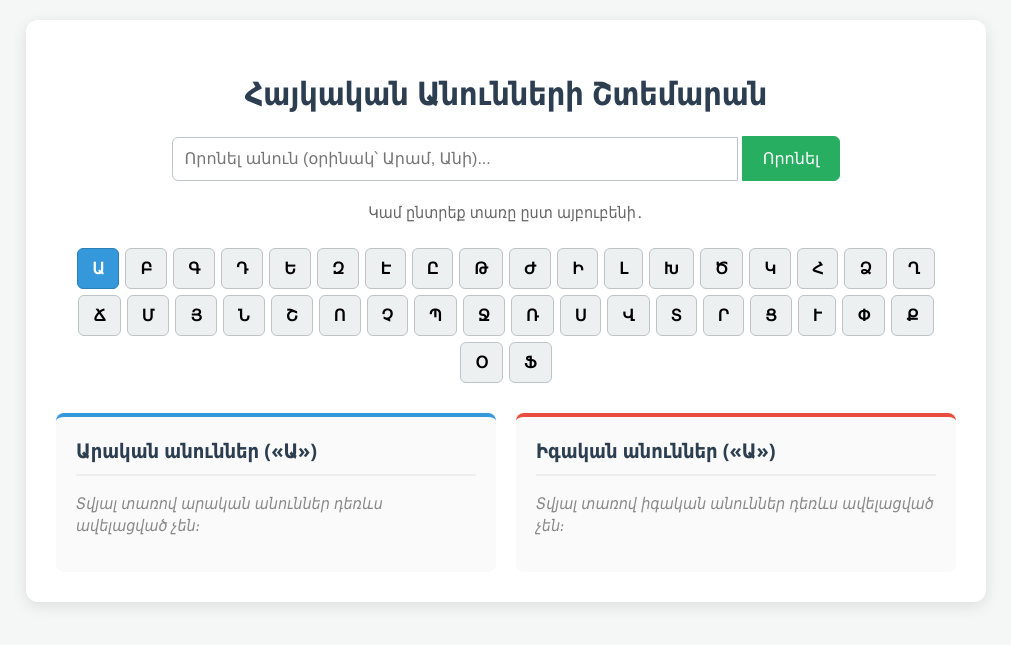
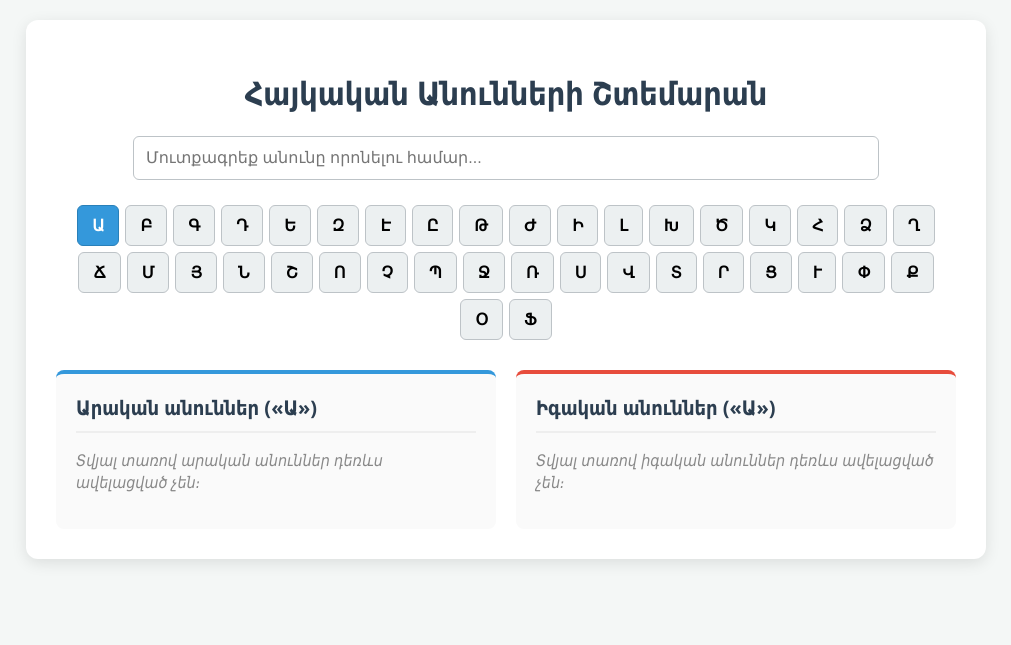
Before and after one commit to Narek201114/armenian-names-app, a Flask app: page / in a window 1280 px wide. Shown: the top 645 px of the page, without its empty margins (134-1145 px from the left). Run offline with Flask 3, Linux system fonts and the light colour scheme.

Commit message:
Update index.html

```diff
--- a/templates/index.html
+++ b/templates/index.html
@@ -28,24 +28,12 @@
             margin: 20px 0;
         }
         .search-input {
-            width: 60%;
+            width: 80%;
             padding: 12px;
             font-size: 16px;
             border: 1px solid #bdc3c7;
-            border-radius: 6px 0 0 6px;
+            border-radius: 6px;
             outline: none;
-        }
-        .search-btn {
-            padding: 12px 20px;
-            font-size: 16px;
-            background-color: #27ae60;
-            color: white;
-            border: 1px solid #27ae60;
-            border-radius: 0 6px 6px 0;
-            cursor: pointer;
-        }
-        .search-btn:hover {
-            background-color: #219653;
         }
         .alphabet-box {
             display: flex;
@@ -84,14 +72,6 @@
         .column.female {
             border-top-color: #e74c3c;
         }
-        .full-width-column {
-            width: 100%;
-            background: #fafafa;
-            padding: 20px;
-            border-radius: 8px;
-            border-top: 4px solid #27ae60;
-            margin-top: 30px;
-        }
         h2 {
             font-size: 20px;
             margin-top: 0;
@@ -123,55 +103,32 @@
     <div class="container">
         <h1>Հայկական Անունների Շտեմարան</h1>
 
-        <!-- Որոնման հատված -->
+        <!-- Որոնման հատված (Ակնթարթային) -->
         <div class="search-box">
-            <form method="POST">
-                <input type="text" name="search_query" class="search-input" placeholder="Որոնել անուն (օրինակ՝ Արամ, Անի)..." value="{{ search_query }}">
-                <button type="submit" class="search-btn">Որոնել</button>
-            </form>
+            <input type="text" id="searchInput" class="search-input" placeholder="Մուտքագրեք անունը որոնելու համար...">
         </div>
-
-        <p style="text-align: center; color: #666;">Կամ ընտրեք տառը ըստ այբուբենի․</p>
 
         <!-- Այբուբենի կոճակներ -->
         <form method="POST" id="letterForm">
             <div class="alphabet-box">
                 {% for letter in alphabet %}
                     <button type="submit" name="letter" value="{{ letter }}"
-                            class="letter-btn {% if letter == selected_letter and not search_query %}active{% endif %}">
+                            class="letter-btn {% if letter == selected_letter %}active{% endif %}">
                         {{ letter }}
                     </button>
                 {% endfor %}
             </div>
         </form>
 
-        <!-- Եթե որոնման արդյունք կա -->
-        {% if search_query %}
-            <div class="full-width-column">
-                <h2>«{{ search_query }}» որոնման արդյունքները</h2>
-                {% if search_results %}
-                    <ul>
-                        {% for item in search_results %}
-                            <li>
-                                <span class="name-title">{{ item.name }}</span>
-                                (<span style="color: #2980b9; font-size: 13px;">{{ item.gender }}</span>, տառ՝ {{ item.letter }}) —
-                                <span class="name-meaning">{{ item.meaning }}</span>
-                            </li>
-                        {% endfor %}
-                    </ul>
-                {% else %}
-                    <p class="no-data">Ոչինչ չի գտնվել «{{ search_query }}» անվան համար։</p>
-                {% endif %}
-            </div>
-        {% else %}
-            <!-- Սովորական ցուցադրում ըստ տառերի -->
-            <div class="results-section">
+        <!-- Արդյունքների ցուցադրում -->
+        <div class="results-section" id="resultsSection">
+            <!-- Արական անուններ -->
             <div class="column">
                 <h2>Արական անուններ («{{ selected_letter }}»)</h2>
                 {% if data.male %}
-                        <ul>
+                    <ul id="maleList">
                         {% for item in data.male %}
-                                <li>
+                            <li class="name-item">
                                 <span class="name-title">{{ item.name }}</span> —
                                 <span class="name-meaning">{{ item.meaning }}</span>
                             </li>
@@ -182,12 +139,13 @@
                 {% endif %}
             </div>
 
+            <!-- Իգական անուններ -->
             <div class="column female">
                 <h2>Իգական անուններ («{{ selected_letter }}»)</h2>
                 {% if data.female %}
-                        <ul>
+                    <ul id="femaleList">
                         {% for item in data.female %}
-                                <li>
+                            <li class="name-item">
                                 <span class="name-title">{{ item.name }}</span> —
                                 <span class="name-meaning">{{ item.meaning }}</span>
                             </li>
@@ -198,7 +156,25 @@
                 {% endif %}
             </div>
         </div>
-        {% endif %}
     </div>
+
+    <!-- JavaScript՝ ակնթարթային որոնման համար -->
+    <script>
+        const searchInput = document.getElementById('searchInput');
+
+        searchInput.addEventListener('input', function() {
+            const filter = searchInput.value.toLowerCase().trim();
+            const items = document.querySelectorAll('.name-item');
+
+            items.forEach(item => {
+                const nameText = item.querySelector('.name-title').textContent.toLowerCase();
+                if (nameText.includes(filter)) {
+                    item.style.display = '';
+                } else {
+                    item.style.display = 'none';
+                }
+            });
+        });
+    </script>
 </body>
 </html>
```
Lines whose indentation alone changed are shown as unchanged.
